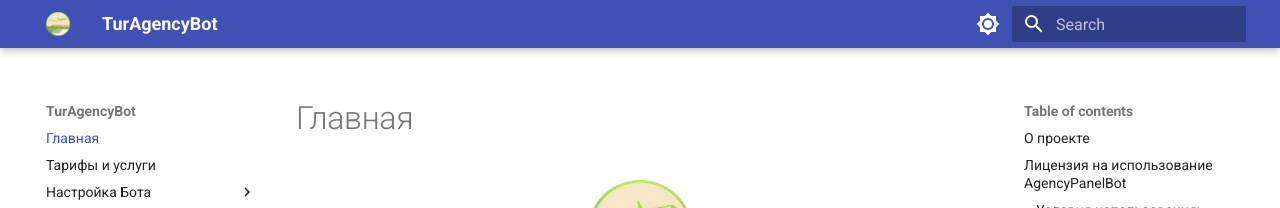
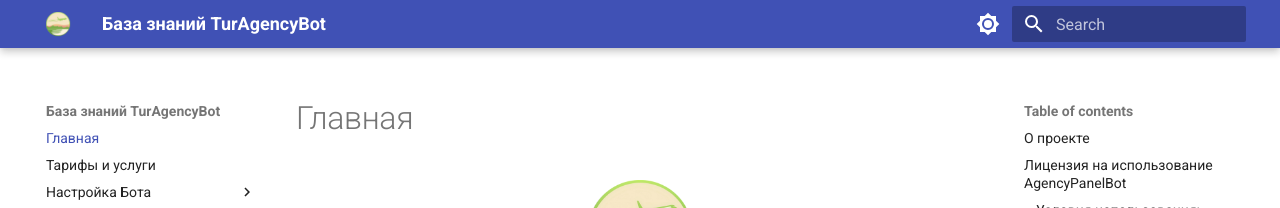
Before and after one commit to reques6e/TurDocs, an MkDocs documentation site: the page built from docs/index.md, in a window 1280 px wide. Shown: the top 208 px of the page. Built offline with MkDocs 1.6.1 and Material for MkDocs 9.7.7, drawn with Linux system fonts in a browser that asks for light colours.

Commit message:
edit site name

```diff
--- a/mkdocs.yml
+++ b/mkdocs.yml
@@ -1,4 +1,4 @@
-site_name: TurAgencyBot
+site_name: База знаний TurAgencyBot
 site_url: "https://wiki.tur.r6e.ru"
 
 theme:
```
